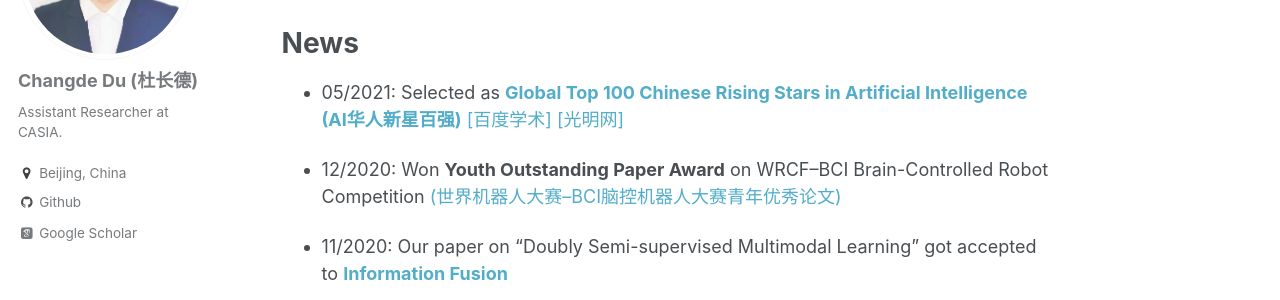
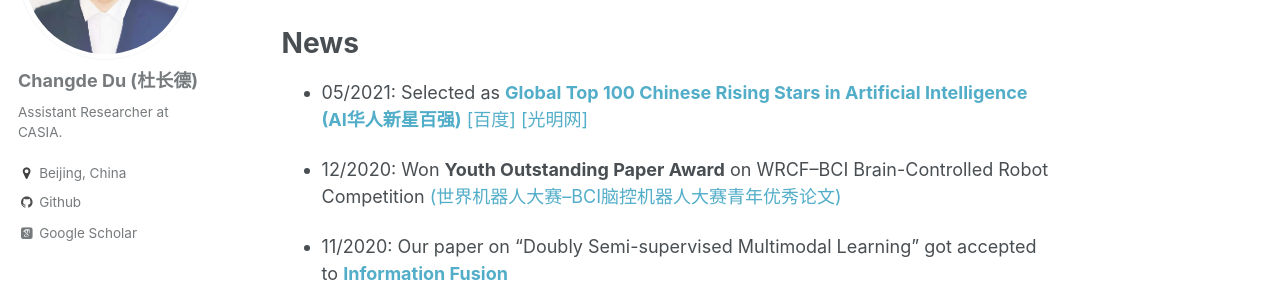
Before and after one commit to ChangdeDu/changdedu.github.io, a Jekyll site: the page built from _pages/about.md, in a window 1280 px wide and 900 px high, scrolled down 400 px. Shown: the part 151-451 px from the top of the window. Built offline with Jekyll 4.4.1, drawn with Linux system fonts in a browser that asks for light colours; some web fonts are replaced.

Commit message:
Create about.md

```diff
--- a/_pages/about.md
+++ b/_pages/about.md
@@ -19,7 +19,7 @@ My research interest broadly includes artificial intelligence, neural informatio
 I have published 20+ research papers in top-tier AI/ML conferences and journals, including AAAI, KDD, IJCAI, ACMMM, UAI, TNNLS, Inf. Fusion, Inf. Sci. and PR. I won the Best Paper Runner-Up Award in ICME 2019.
 
 # News
-- 05/2021: Selected as [**Global Top 100 Chinese Rising Stars in Artificial Intelligence (AI华人新星百强)**](https://xueshu.baidu.com/usercenter/index/aischolar) [[百度学术]](https://xueshu.baidu.com/usercenter/index/detail?tab_id=4&id=361) [[光明网]](https://tech.gmw.cn/2021-05/12/content_34838485.htm)
+- 05/2021: Selected as [**Global Top 100 Chinese Rising Stars in Artificial Intelligence (AI华人新星百强)**](https://xueshu.baidu.com/usercenter/index/aischolar) [[百度]](https://xueshu.baidu.com/usercenter/index/detail?tab_id=4&id=361) [[光明网]](https://tech.gmw.cn/2021-05/12/content_34838485.htm)
 
 - 12/2020: Won **Youth Outstanding Paper Award** on WRCF--BCI Brain-Controlled Robot Competition [(世界机器人大赛--BCI脑控机器人大赛青年优秀论文)](http://www.worldrobotconference.com/html/jiqirendasai/chengji/2020/2020/1119/1574.html)
 
```
